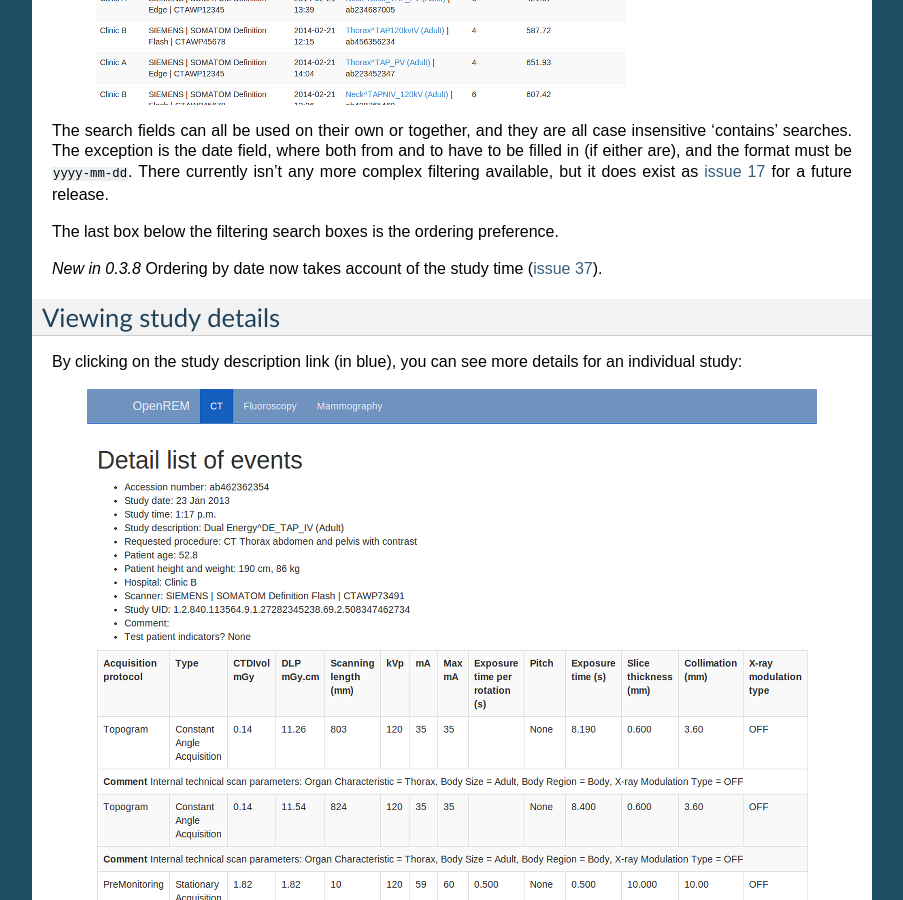
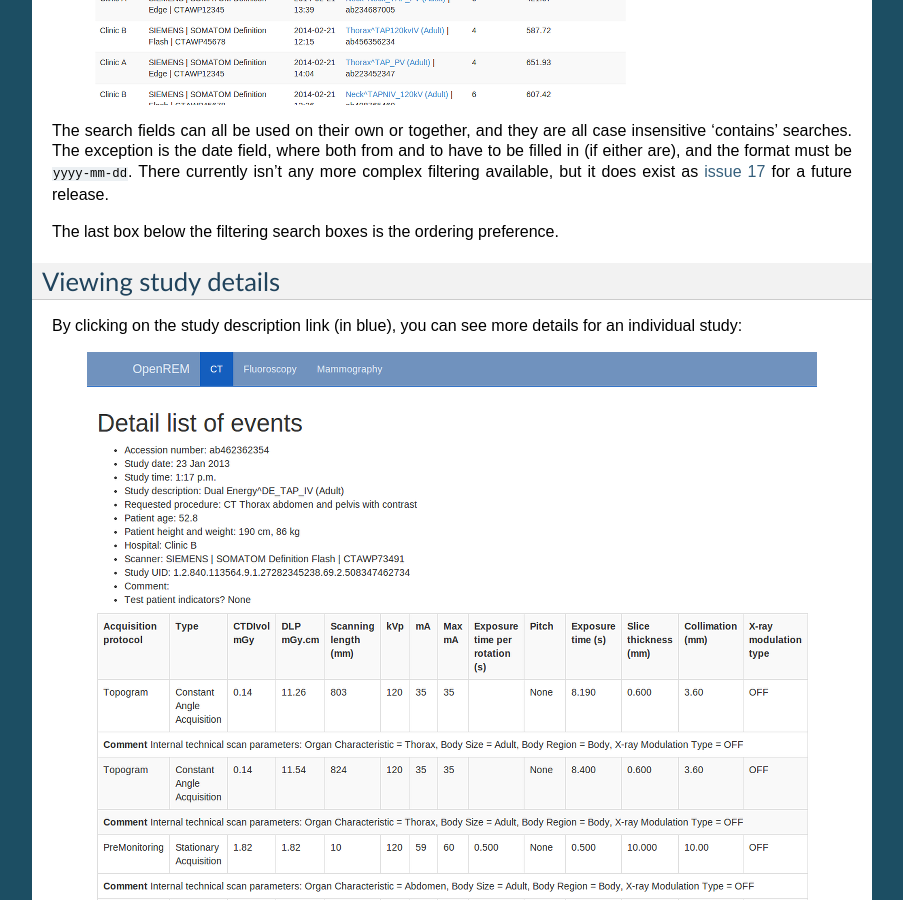
Before and after one commit to ckswilliams/modOpenREM, a Sphinx documentation site: the page built from docs/interface.rst, in a window 1280 px wide and 900 px high, scrolled down 1592 px. Shown: the whole window, without its empty margins (198-1101 px from the left). Built offline with Sphinx 7.4.7, drawn with Linux system fonts in a browser that asks for light colours.

Commit message:
Removed note about study time ordering introduced in 0.3.8. Refs #37.

```diff
--- a/docs/interface.rst
+++ b/docs/interface.rst
@@ -50,9 +50,6 @@ available, but it does exist as `issue 17 <https://bitbucket.org/edmcdonagh/open
 for a future release.
 
 The last box below the filtering search boxes is the ordering preference.
-
-*New in 0.3.8* Ordering by date now takes account of the study time
-(`issue 37 <https://bitbucket.org/edmcdonagh/openrem/issue/37>`_).
 
 Viewing study details
 =====================
```
